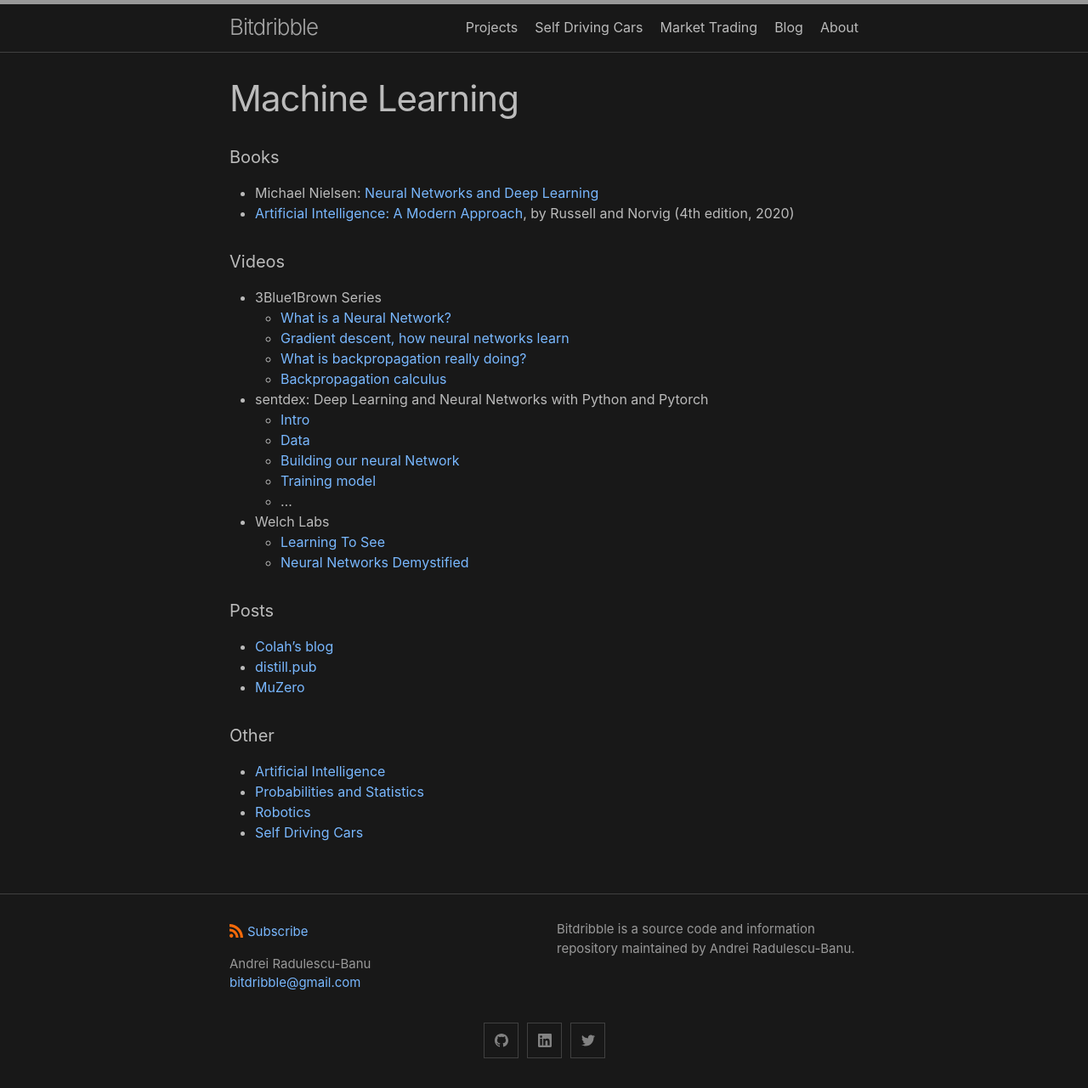
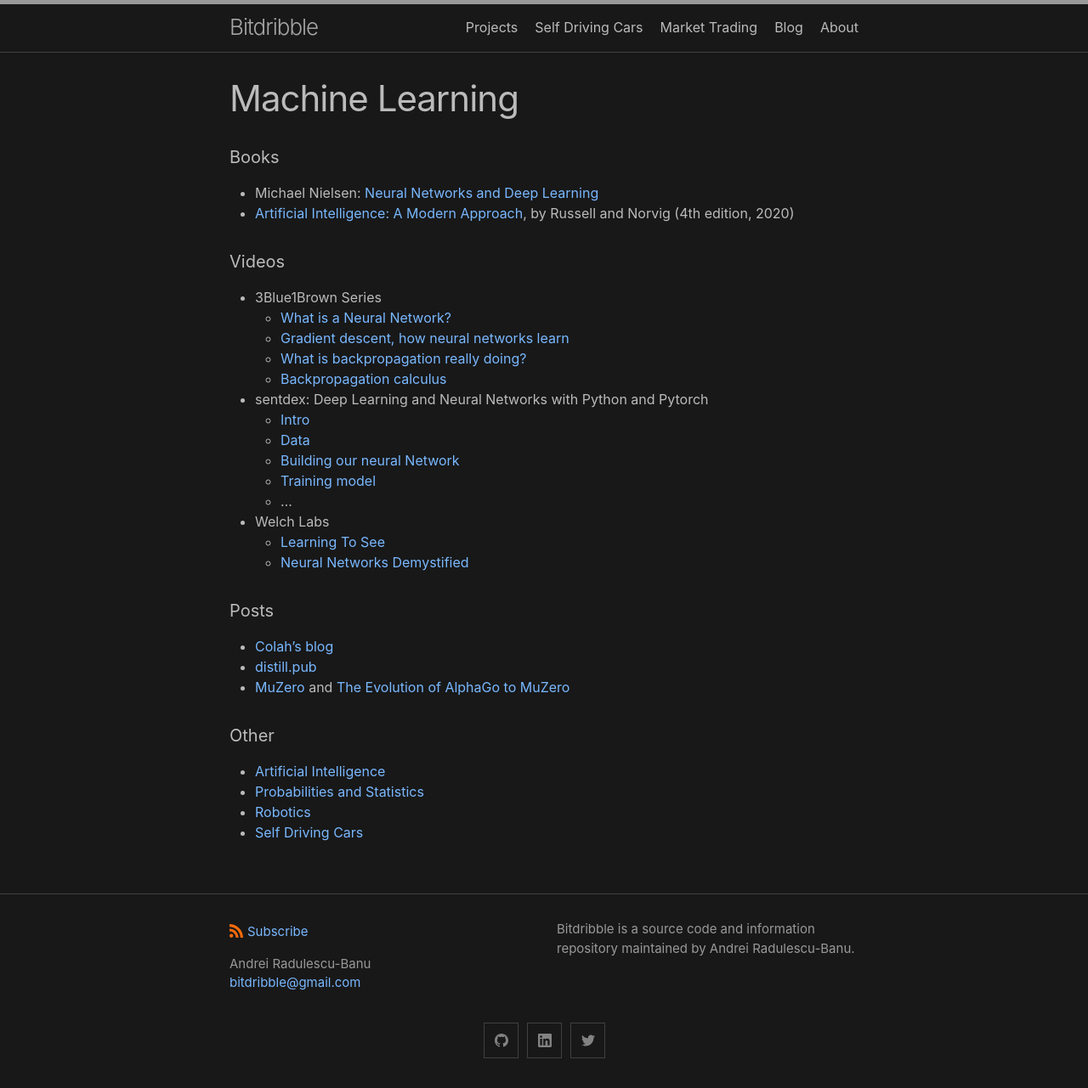
Before and after one commit to analytiq-hub/sigagent.github.io, a Jekyll site: the page built from machine_learning.md, in a window 1280 px wide. Shown: the whole page at 85% size. Built offline with Jekyll 4.4.1, drawn with Linux system fonts in a browser that asks for light colours.

Commit message:
*** empty log message ***

```diff
--- a/machine_learning.md
+++ b/machine_learning.md
@@ -25,7 +25,7 @@ title: Machine Learning
 #### Posts
 * [Colah's blog](http://colah.github.io/)
 * [distill.pub](https://distill.pub/)
-* [MuZero](https://en.wikipedia.org/wiki/MuZero)
+* [MuZero](https://en.wikipedia.org/wiki/MuZero) and [The Evolution of AlphaGo to MuZero](https://towardsdatascience.com/the-evolution-of-alphago-to-muzero-c2c37306bf9)
 
 #### Other
 * [Artificial Intelligence](artificial_intelligence.md)
```
